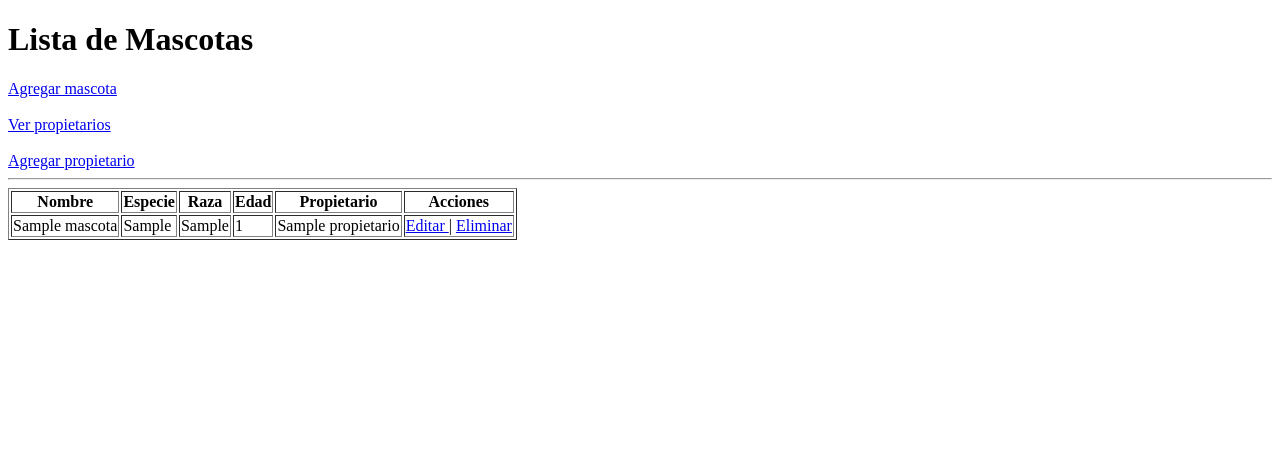
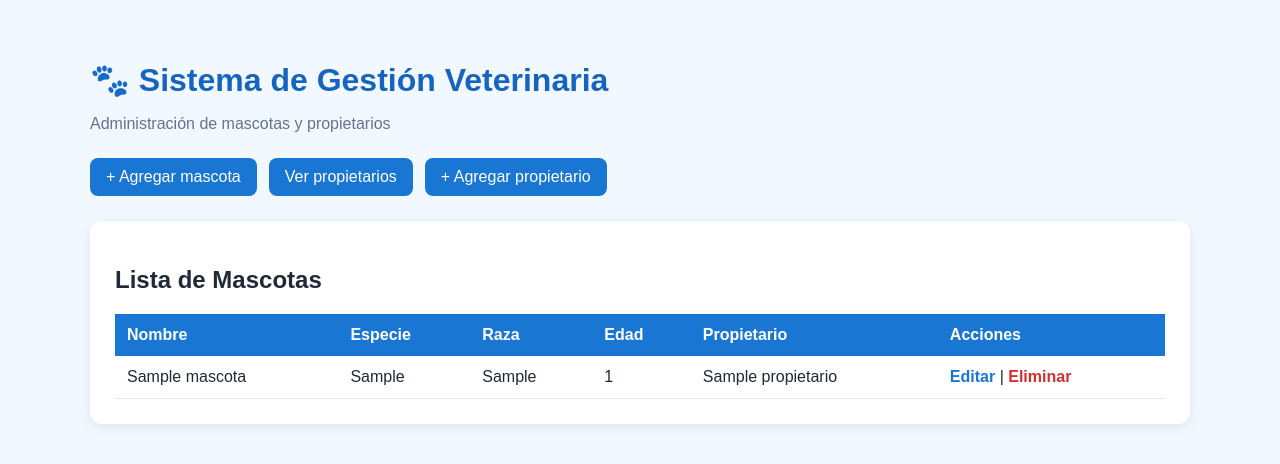
Before and after one commit to karii-s/sistema-gestion-veterinaria, a Django app: page /veterinaria/ in a window 1280 px wide. Shown: the top 464 px of the page. Run offline with Django 5.2, Linux system fonts and the light colour scheme; tables that the repository leaves empty hold one stand-in row (values such as "Sample post"); some libraries are stand-ins or nearby versions.

Commit message:
Mejorar diseño de lista de mascotas

```diff
--- a/veterinaria/templates/veterinaria/lista_mascotas.html
+++ b/veterinaria/templates/veterinaria/lista_mascotas.html
@@ -3,33 +3,131 @@
 <head>
     <meta charset="UTF-8">
     <meta name="viewport" content="width=device-width, initial-scale=1.0">
+
     <title>Gestión Veterinaria</title>
+
+    <style>
+        body {
+            font-family: Arial, sans-serif;
+            background-color: #f2f8ff;
+            margin: 0;
+            padding: 40px;
+            color: #1f2937;
+        }
+
+        .contenedor {
+            max-width: 1100px;
+            margin: auto;
+        }
+
+        h1 {
+            color: #1565c0;
+            margin-bottom: 10px;
+        }
+
+        .subtitulo {
+            color: #64748b;
+            margin-bottom: 25px;
+        }
+
+        .menu {
+            display: flex;
+            gap: 12px;
+            flex-wrap: wrap;
+            margin-bottom: 25px;
+        }
+
+        .boton {
+            display: inline-block;
+            padding: 10px 16px;
+            background-color: #1976d2;
+            color: white;
+            text-decoration: none;
+            border-radius: 8px;
+        }
+
+        .boton:hover {
+            background-color: #0d47a1;
+        }
+
+        .tarjeta {
+            background: white;
+            padding: 25px;
+            border-radius: 12px;
+            box-shadow: 0 3px 12px rgba(0,0,0,0.08);
+        }
+
+        table {
+            width: 100%;
+            border-collapse: collapse;
+            margin-top: 10px;
+        }
+
+        th {
+            background-color: #1976d2;
+            color: white;
+            padding: 12px;
+            text-align: left;
+        }
+
+        td {
+            padding: 12px;
+            border-bottom: 1px solid #e2e8f0;
+        }
+
+        tr:hover {
+            background-color: #f8fbff;
+        }
+
+        .accion {
+            color: #1976d2;
+            text-decoration: none;
+            font-weight: bold;
+        }
+
+        .eliminar {
+            color: #d32f2f;
+        }
+
+        .sin-datos {
+            padding: 20px;
+            text-align: center;
+            color: #64748b;
+        }
+    </style>
 </head>
 
 <body>
 
-    <h1>Lista de Mascotas</h1>
+<div class="contenedor">
 
-    <a href="{% url 'agregar_mascota' %}">
-        Agregar mascota
+    <h1>🐾 Sistema de Gestión Veterinaria</h1>
+
+    <p class="subtitulo">
+        Administración de mascotas y propietarios
+    </p>
+
+    <div class="menu">
+        <a class="boton" href="{% url 'agregar_mascota' %}">
+            + Agregar mascota
         </a>
 
-    <br><br>
-
-    <a href="{% url 'lista_propietarios' %}">
+        <a class="boton" href="{% url 'lista_propietarios' %}">
             Ver propietarios
         </a>
 
-    <br><br>
+        <a class="boton" href="{% url 'agregar_propietario' %}">
+            + Agregar propietario
+        </a>
+    </div>
 
-    <a href="{% url 'agregar_propietario' %}">
-        Agregar propietario
-    </a>
+    <div class="tarjeta">
 
-    <hr>
+        <h2>Lista de Mascotas</h2>
 
         {% if mascotas %}
-        <table border="1">
+
+            <table>
                 <thead>
                     <tr>
                         <th>Nombre</th>
@@ -42,12 +140,19 @@
                 </thead>
 
                 <tbody>
+
                     {% for mascota in mascotas %}
+
                         <tr>
+
                             <td>{{ mascota.nombre }}</td>
+
                             <td>{{ mascota.especie }}</td>
+
                             <td>{{ mascota.raza }}</td>
+
                             <td>{{ mascota.edad }}</td>
+
                             <td>
                                 {% if mascota.propietario %}
                                     {{ mascota.propietario.nombre }}
@@ -55,25 +160,40 @@
                                     Sin propietario
                                 {% endif %}
                             </td>
+
                             <td>
-                            <a href="{% url 'editar_mascota' mascota.id %}">
+                                <a class="accion"
+                                   href="{% url 'editar_mascota' mascota.id %}">
                                     Editar
                                 </a>
 
                                 |
 
-                            <a href="{% url 'eliminar_mascota' mascota.id %}">
+                                <a class="accion eliminar"
+                                   href="{% url 'eliminar_mascota' mascota.id %}">
                                     Eliminar
                                 </a>
                             </td>
+
                         </tr>
+
                     {% endfor %}
+
                 </tbody>
+
             </table>
 
         {% else %}
-        <p>No hay mascotas registradas.</p>
+
+            <p class="sin-datos">
+                No hay mascotas registradas.
+            </p>
+
         {% endif %}
+
+    </div>
+
+</div>
 
 </body>
 </html>
```
Lines whose indentation alone changed are shown as unchanged.
